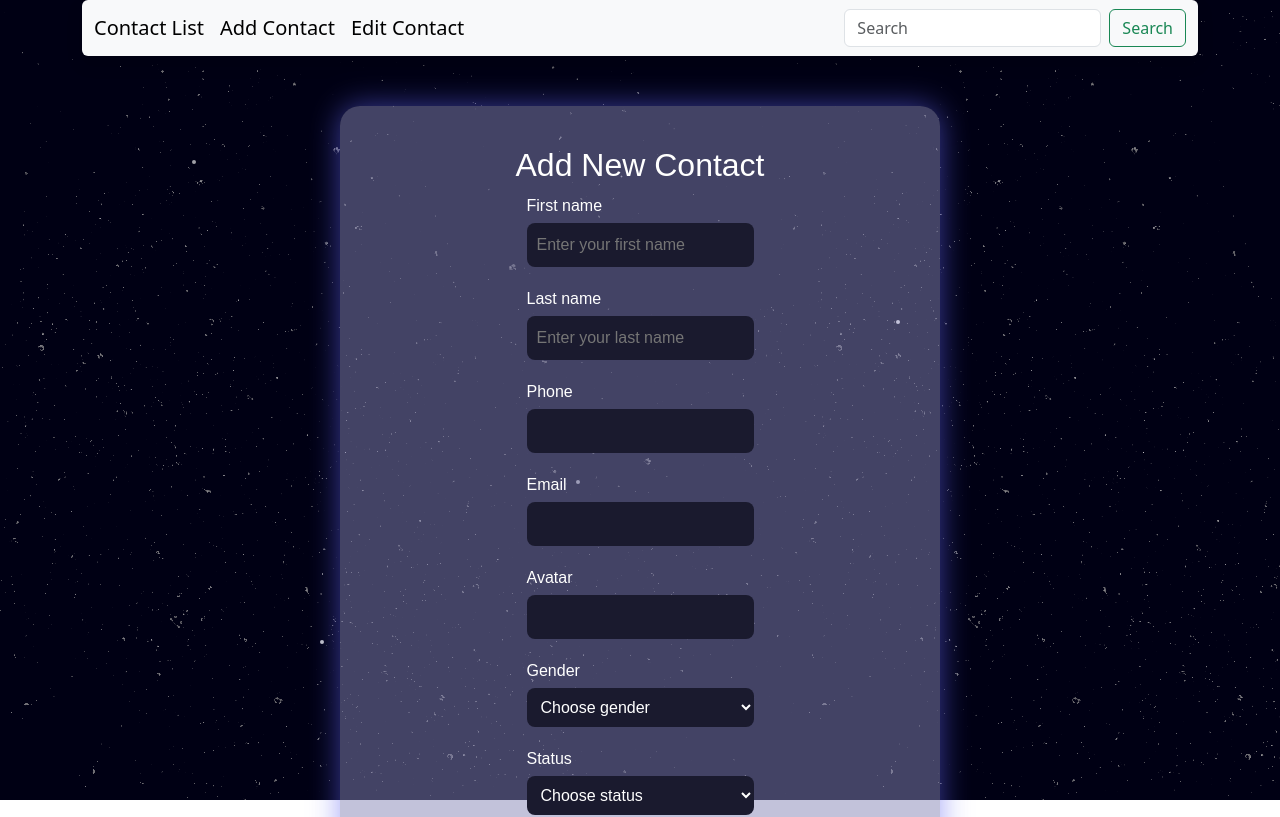
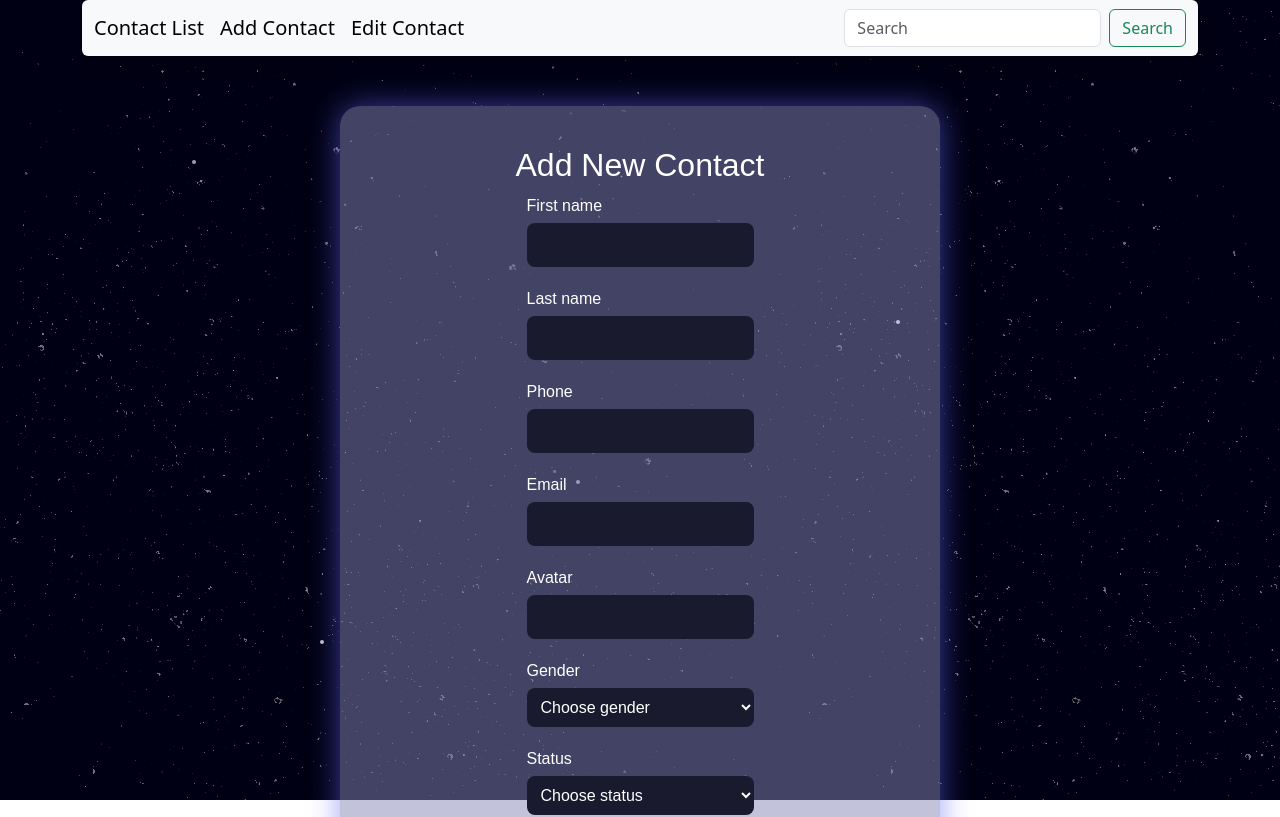
Before and after one commit to IrynaPolishchuk20/Contact-List, a React (Vite) app: page /add-contact in a window 1280 px wide. Shown: the top 817 px of the page. Built offline with nearby package versions, Linux system fonts and the light colour scheme.

Commit message:
validation

```diff
--- a/src/App.scss
+++ b/src/App.scss
@@ -1,5 +1,9 @@
 @import url(../node_modules/bootstrap/dist/css/bootstrap.min.css);
 
+body{
+  margin: 0;
+  overflow: hidden;
+}
 
 .background {
   position: fixed;
@@ -11,7 +15,6 @@
   opacity: 1;
   pointer-events: none;
   z-index: -1;
-  overflow: hidden;
 }
 
 @keyframes twinkle {
--- a/src/components/ContactItem/ContactItem.scss
+++ b/src/components/ContactItem/ContactItem.scss
@@ -1,6 +1,6 @@
 .containerBlock {
   display: grid;
-  grid-template-columns: repeat(auto-fit, minmax(320px, 1fr));
+  grid-template-columns: repeat(auto-fit, minmax(250px, 1fr));
   gap: 24px;
   padding: 40px;
   box-sizing: border-box;
--- a/src/components/Sidebar/Sidebar.jsx
+++ b/src/components/Sidebar/Sidebar.jsx
@@ -17,9 +17,9 @@ export default function Sidebar({stor}) {
   console.log(statusCounts);
 
     return(
-        <aside className="container border-end">
+        <aside className="container">
         <div className="row containerSidebar">
-          <div className="col-12 ">
+          <div className="col-12">
             <div className="contacts-labels">
               <div className="All mb-5 mt-4 d-flex justify-content-between">
                 <span>All contacts:</span><span>{totalContacts}</span>
--- a/src/components/Sidebar/Sidebar.scss
+++ b/src/components/Sidebar/Sidebar.scss
@@ -1,20 +1,20 @@
 .containerSidebar{
-  padding: 24px;
+  padding: 25px;
   color: #fff;
-  border-right: 2px solid rgba(0, 255, 255, 0.2);
 }
 
 .contacts-labels{
   padding: 20px;
+  // width: 250px;
   border-radius: 12px;
   box-shadow: 0 0 15px rgba(0, 255, 255, 0.15);
   background-color: rgba(134, 134, 182, 0.5);
 
     .All{
-    color: #00ffff;
-    text-shadow: 0 0 5px #00ffff;
-    padding-bottom: 10px;
-    font-size: 24px;
+      color: #00ffff;
+      text-shadow: 0 0 5px #00ffff;
+      padding-bottom: 10px;
+      font-size: 24px;
     }
 }
 
--- a/src/pages/AddContact/AddContact.jsx
+++ b/src/pages/AddContact/AddContact.jsx
@@ -2,6 +2,7 @@ import './AddContact.scss'
 
 import * as Yup from 'yup'
 import { Formik, Form, Field, ErrorMessage } from 'formik'
+import {contactValidationSchema} from '../../validation/validation'
 
 import { v4 as uuidv4 } from 'uuid';
 import { useNavigate } from "react-router";
@@ -21,17 +22,6 @@ export default function AddContact({addNewContact}) {
         favorite: false
     }
 
-    const validationSchema = Yup.object().shape({
-        firstName: Yup.string().required('First Name is required').min(2, 'Min 2 symbols').max(10, 'Max 20 symbols').matches(/^[A-Za-zА-Яа-яЁёІіЇїЄєҐґ'’\s-]+$/, 'Only letters allowed').trim(),
-        lastName: Yup.string().required('Last Name is required').min(2, 'Min 2 symbols').max(10, 'Max 20 symbols').matches(/^[A-Za-zА-Яа-яЁёІіЇїЄєҐґ'’\s-]+$/, 'Only letters allowed').trim(),
-        phone: Yup.string().required('Phone is required').min(9, 'Min 9 symbols'),
-        email: Yup.string().email('Invalid email').required('Email is required').trim(),
-        avatar: Yup.string().required('Avatar is required'),
-        gender: Yup.string().oneOf(['men','women'], 'Invalid gender').required('Gender is required'),
-        status: Yup.string().oneOf(['work','family', 'friends', 'others'], 'Invalid status').required('Status is required'),
-        favorite: Yup.boolean()
-    })
-
     const handleSubmit = (values) => {
         console.log(values);
         addNewContact(values)
@@ -43,17 +33,17 @@ export default function AddContact({addNewContact}) {
         <div className="addContact">
             <div className="modal-header">
                 <h1>Add New Contact</h1>
-                    <Formik initialValues={initialValues} validationSchema={validationSchema} onSubmit={handleSubmit}>
+                    <Formik initialValues={initialValues} validationSchema={contactValidationSchema} onSubmit={handleSubmit}>
                         {({isSubmitting}) => (
                             <Form>
                                 <div>
                                     <label htmlFor="firstName">First name</label>
-                                    <Field type='text' name='firstName' id='firstName' placeholder='Enter your first name' autoComplete="new-password"/>
+                                    <Field type='text' name='firstName' id='firstName' autoComplete="new-password"/>
                                     <ErrorMessage name='firstName' component='p' className='error'/>
                                 </div>
                                 <div>
                                     <label htmlFor="lastName">Last name</label>
-                                    <Field type='text' name='lastName' id='lastName' placeholder='Enter your last name' autoComplete="new-password"/>
+                                    <Field type='text' name='lastName' id='lastName' autoComplete="new-password"/>
                                     <ErrorMessage name='lastName' component='p' className='error'/>
                                 </div>
                                 <div>
--- /dev/null
+++ b/src/validation/validation.js
@@ -0,0 +1,12 @@
+import * as Yup from 'yup'
+
+export const contactValidationSchema = Yup.object().shape({
+    firstName: Yup.string().required('First Name is required').min(2, 'Min 2 symbols').max(16, 'Max 16 symbols'),
+    lastName: Yup.string().required('Last Name is required').min(2, 'Min 2 symbols').max(16, 'Max 16 symbols'),
+    phone: Yup.string().required('Phone is required'),
+    email: Yup.string().email('Invalid email').required('Email is required'),
+    avatar: Yup.string().required('Avatar is required'),
+    gender: Yup.string().oneOf(['men','women'], 'Invalid gender').required('Gender is required'),
+    status: Yup.string().oneOf(['work','family', 'private', 'friends', 'others'], 'Invalid status').required('Status is required'),
+    favorite: Yup.boolean()
+})
```
Also changed, not shown: src/validation.js (deleted). Lines whose indentation alone changed are shown as unchanged.
